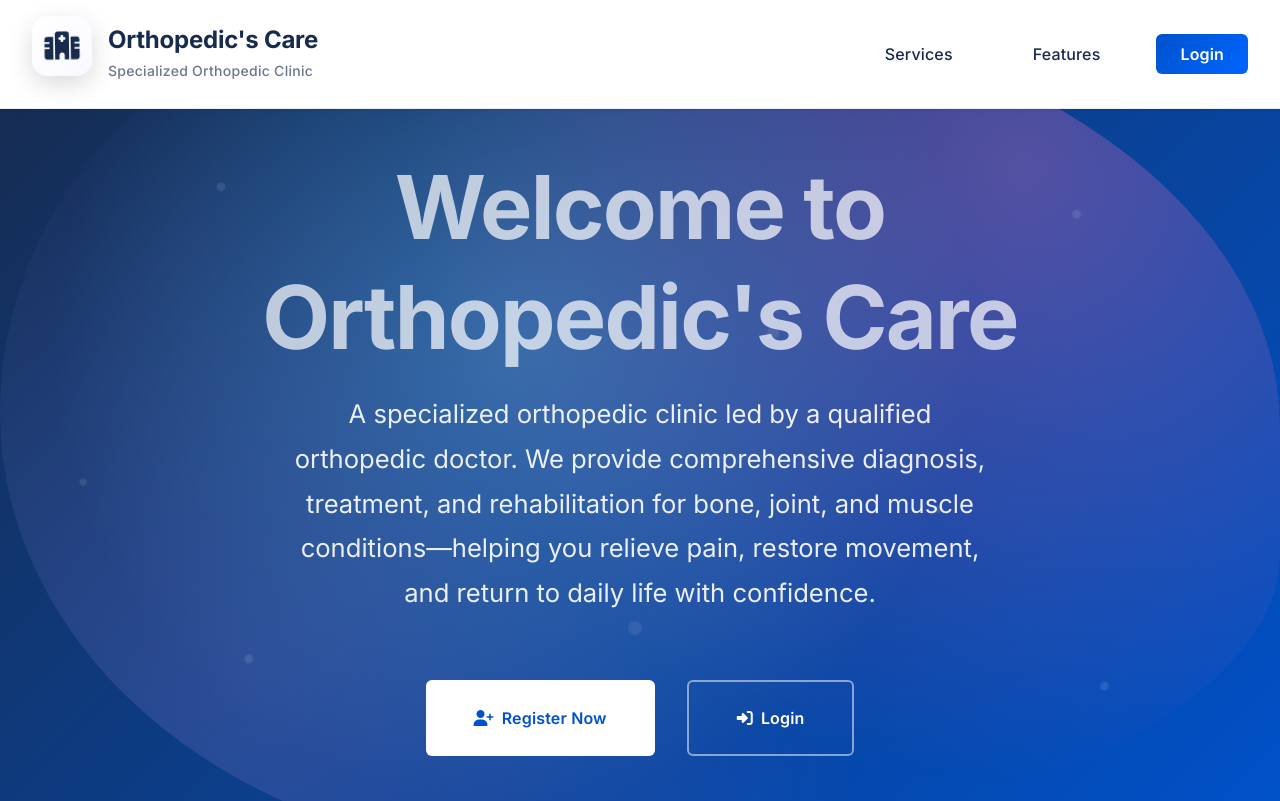
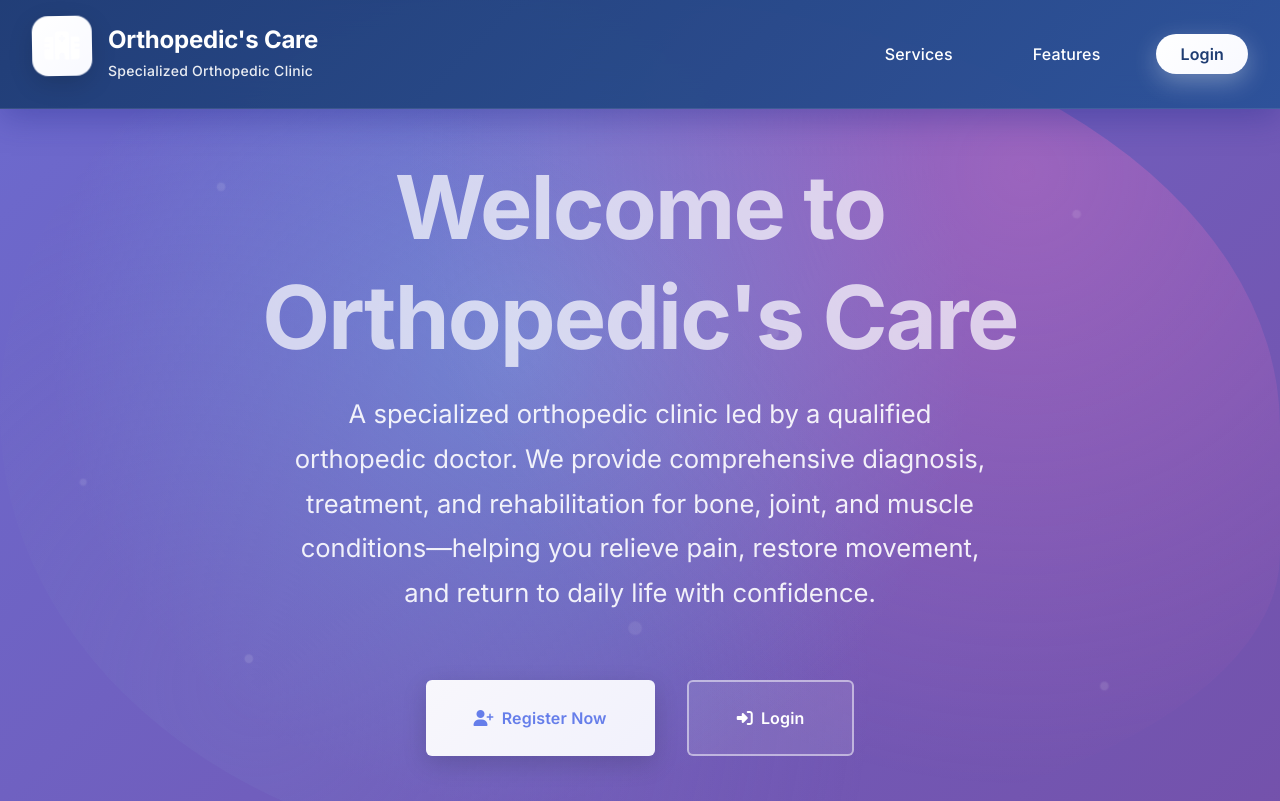
Before and after one commit to WilsonBundi/orth-care, a website: page public/index.html in a window 1280 px wide. Shown: the top 801 px of the page. Drawn offline with Linux system fonts and the light colour scheme.

Commit message:
Restore original gradient colors and animations with improved typography

```diff
--- a/public/index.html
+++ b/public/index.html
@@ -50,18 +50,17 @@
         }
 
         :root {
-            /* Modern Color System - High Contrast */
-            --primary: #0052CC;
-            --primary-dark: #003D99;
-            --secondary: #172B4D;
-            --accent: #00B8D9;
-            --text-primary: #172B4D;
-            --text-secondary: #42526E;
-            --text-tertiary: #6B778C;
+            /* Original Gradient Colors - Restored */
+            --primary-gradient: linear-gradient(135deg, #667eea 0%, #764ba2 100%);
+            --secondary-gradient: linear-gradient(135deg, #f093fb 0%, #f5576c 100%);
+            --accent-gradient: linear-gradient(135deg, #4facfe 0%, #00f2fe 100%);
+            --dark-gradient: linear-gradient(135deg, #1e3c72 0%, #2a5298 100%);
+
+            /* Text Colors */
+            --text-primary: #2d3748;
+            --text-secondary: #4a5568;
+            --text-tertiary: #718096;
             --text-inverse: #FFFFFF;
-            --bg-primary: #FFFFFF;
-            --bg-secondary: #F4F5F7;
-            --bg-tertiary: #EBECF0;
 
             /* Typography Scale */
             --font-family: 'Inter', -apple-system, BlinkMacSystemFont, 'Segoe UI', Roboto, sans-serif;
@@ -95,10 +94,6 @@
             --space-xl: 2rem;
             --space-2xl: 3rem;
             --space-3xl: 4rem;
-
-            /* Gradients */
-            --gradient-primary: linear-gradient(135deg, #0052CC 0%, #0065FF 100%);
-            --gradient-hero: linear-gradient(135deg, #172B4D 0%, #0052CC 100%);
         }
 
         body {
@@ -107,7 +102,7 @@
             font-weight: var(--font-weight-regular);
             line-height: var(--line-height-normal);
             color: var(--text-primary);
-            background: var(--bg-secondary);
+            background: linear-gradient(135deg, #f5f7fa 0%, #c3cfe2 100%);
             overflow-x: hidden;
             -webkit-font-smoothing: antialiased;
             -moz-osx-font-smoothing: grayscale;
@@ -290,17 +285,19 @@
 
         /* Enhanced Header */
         .header {
-            background: var(--bg-primary);
-            color: var(--text-primary);
+            background: linear-gradient(135deg, rgba(30, 60, 114, 0.95) 0%, rgba(42, 82, 152, 0.95) 100%);
+            backdrop-filter: blur(20px);
+            -webkit-backdrop-filter: blur(20px);
+            color: white;
             padding: var(--space-lg) 0;
-            box-shadow: 0 1px 3px rgba(0, 0, 0, 0.1);
+            box-shadow: 0 8px 32px rgba(31, 38, 135, 0.37);
             position: fixed;
             top: 0;
             left: 0;
             right: 0;
             z-index: 1000;
             animation: slideInDown 1s ease-out;
-            border-bottom: 1px solid var(--bg-tertiary);
+            border-bottom: 1px solid rgba(255, 255, 255, 0.1);
         }
 
         .header-content {
@@ -359,7 +356,7 @@
         .site-title h1 {
             font-size: var(--font-size-2xl);
             font-weight: var(--font-weight-bold);
-            color: var(--text-primary);
+            color: white;
             margin-bottom: var(--space-xs);
             letter-spacing: -0.01em;
         }
@@ -367,7 +364,7 @@
         .site-title p {
             font-size: var(--font-size-sm);
             font-weight: var(--font-weight-medium);
-            color: var(--text-tertiary);
+            color: rgba(255, 255, 255, 0.9);
             letter-spacing: 0.02em;
         }
 
@@ -378,10 +375,10 @@
         }
 
         .header-nav a {
-            color: var(--text-primary);
+            color: white;
             text-decoration: none;
             padding: var(--space-sm) var(--space-lg);
-            border-radius: 6px;
+            border-radius: 50px;
             transition: all 0.3s ease;
             font-weight: var(--font-weight-medium);
             font-size: var(--font-size-base);
@@ -390,26 +387,28 @@
         }
 
         .header-nav a:hover {
-            background: var(--bg-secondary);
-            color: var(--primary);
+            background: rgba(255, 255, 255, 0.15);
+            transform: translateY(-2px);
         }
 
         .btn-primary {
-            background: var(--gradient-primary) !important;
-            color: var(--text-inverse) !important;
+            background: linear-gradient(135deg, #ffffff 0%, #f8f9ff 100%) !important;
+            color: #1e3c72 !important;
             font-weight: var(--font-weight-semibold) !important;
-            border: none !important;
+            box-shadow: 0 8px 25px rgba(255, 255, 255, 0.3);
         }
 
         .btn-primary:hover {
             transform: translateY(-2px);
-            box-shadow: 0 4px 12px rgba(0, 82, 204, 0.3);
+            box-shadow: 0 12px 35px rgba(255, 255, 255, 0.4);
         }
 
         /* Enhanced Hero Section */
         .hero {
-            background: var(--gradient-hero);
-            color: var(--text-inverse);
+            background: linear-gradient(135deg, #667eea 0%, #764ba2 50%, #f093fb 100%);
+            background-size: 400% 400%;
+            animation: gradientShift 8s ease infinite;
+            color: white;
             padding: 140px 2rem 100px;
             text-align: center;
             position: relative;
@@ -505,25 +504,27 @@
         }
 
         .btn-white {
-            background: var(--bg-primary);
-            color: var(--primary);
+            background: linear-gradient(135deg, rgba(255,255,255,0.95) 0%, rgba(248,249,255,0.95) 100%);
+            color: #667eea;
             font-weight: var(--font-weight-semibold);
+            box-shadow: 0 8px 25px rgba(0,0,0,0.15);
         }
 
         .btn-white:hover {
-            background: var(--bg-secondary);
-            color: var(--primary-dark);
+            background: linear-gradient(135deg, rgba(255,255,255,1) 0%, rgba(248,249,255,1) 100%);
+            color: #1e3c72;
         }
 
         .btn-outline {
-            background: transparent;
-            color: var(--text-inverse);
+            background: rgba(255,255,255,0.1);
+            color: white;
             border: 2px solid rgba(255, 255, 255, 0.5);
+            backdrop-filter: blur(10px);
         }
 
         .btn-outline:hover {
-            background: rgba(255, 255, 255, 0.1);
-            border-color: var(--text-inverse);
+            background: rgba(255,255,255,0.2);
+            border-color: white;
         }
 
         /* Enhanced Features Section */
```
